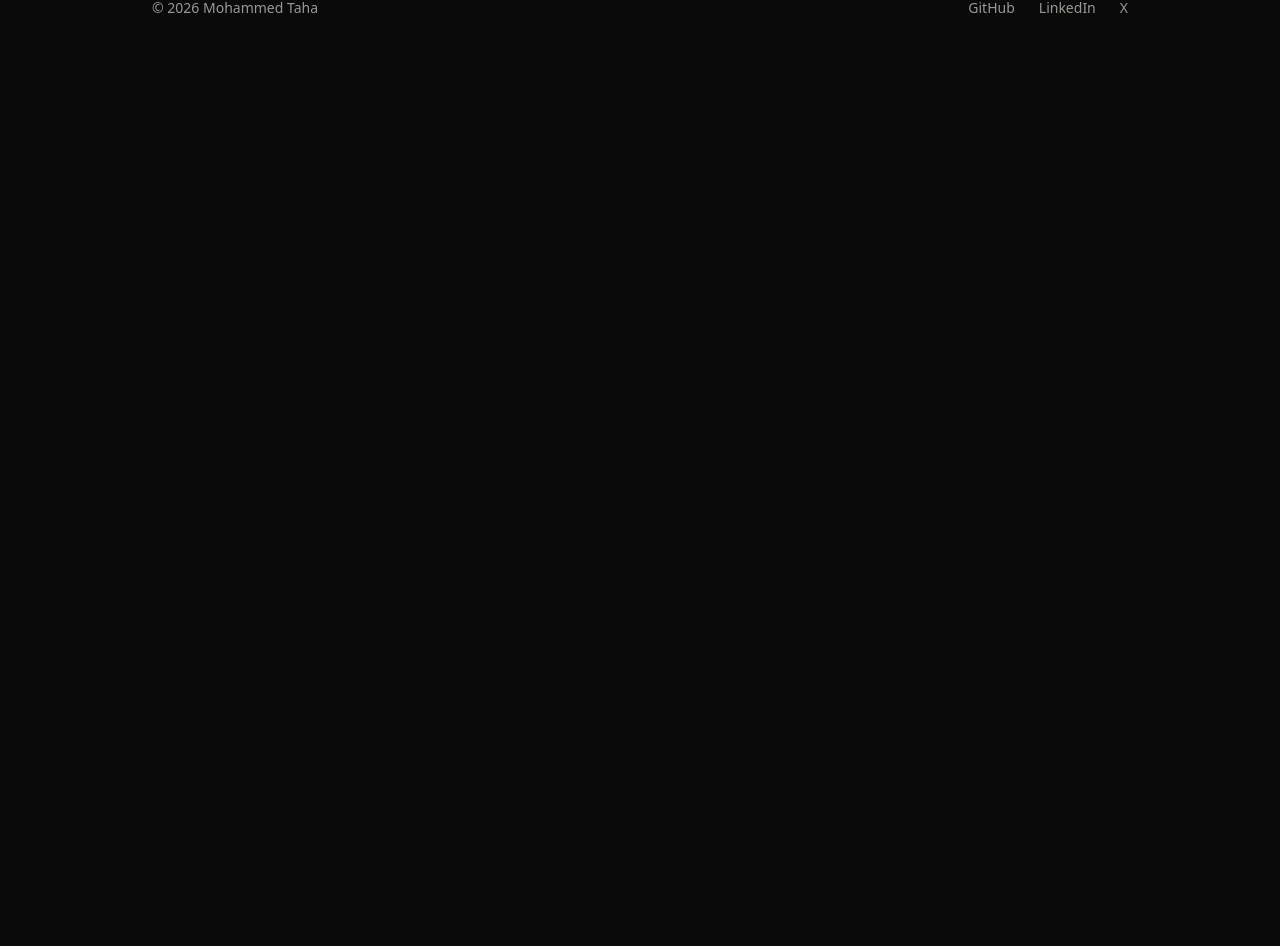
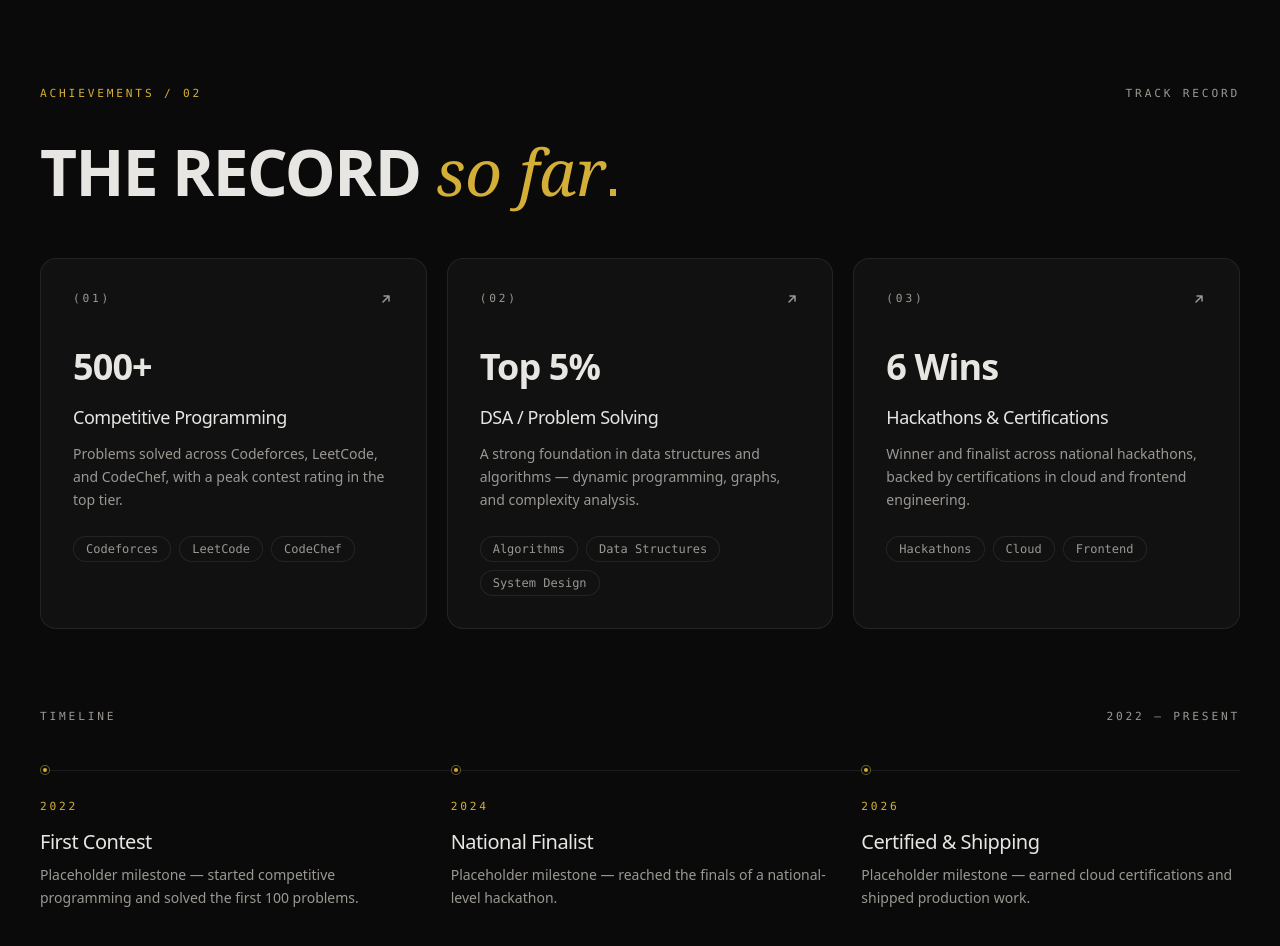
Before and after one commit to D3FAU1T200/portfolio, a React (Vite) app: page / in a window 1280 px wide. Shown: the part 1834-2780 px from the top of the page. Before the commit the page ends 1892 px from the top, so only its background shows below. Built offline with nearby package versions, Linux system fonts and the light colour scheme.

Commit message:
added Achivements

```diff
--- a/src/components/sections/Achievements.jsx
+++ b/src/components/sections/Achievements.jsx
@@ -1,3 +1,215 @@
+import { motion, useReducedMotion } from 'framer-motion'
+import { Tag } from '../ui/Tag'
+
+const ease = [0.16, 1, 0.3, 1]
+
+const container = {
+  hidden: {},
+  show: { transition: { staggerChildren: 0.09, delayChildren: 0.05 } },
+}
+
+const item = {
+  hidden: { opacity: 0, y: 20 },
+  show: { opacity: 1, y: 0, transition: { duration: 0.7, ease } },
+}
+
+const stagger = {
+  hidden: {},
+  show: { transition: { staggerChildren: 0.1 } },
+}
+
+const cards = [
+  {
+    index: '(01)',
+    title: 'Competitive Programming',
+    metric: '500+',
+    description:
+      'Problems solved across Codeforces, LeetCode, and CodeChef, with a peak contest rating in the top tier.',
+    tags: ['Codeforces', 'LeetCode', 'CodeChef'],
+  },
+  {
+    index: '(02)',
+    title: 'DSA / Problem Solving',
+    metric: 'Top 5%',
+    description:
+      'A strong foundation in data structures and algorithms — dynamic programming, graphs, and complexity analysis.',
+    tags: ['Algorithms', 'Data Structures', 'System Design'],
+  },
+  {
+    index: '(03)',
+    title: 'Hackathons & Certifications',
+    metric: '6 Wins',
+    description:
+      'Winner and finalist across national hackathons, backed by certifications in cloud and frontend engineering.',
+    tags: ['Hackathons', 'Cloud', 'Frontend'],
+  },
+]
+
+const milestones = [
+  {
+    year: '2022',
+    title: 'First Contest',
+    text: 'Placeholder milestone — started competitive programming and solved the first 100 problems.',
+  },
+  {
+    year: '2024',
+    title: 'National Finalist',
+    text: 'Placeholder milestone — reached the finals of a national-level hackathon.',
+  },
+  {
+    year: '2026',
+    title: 'Certified & Shipping',
+    text: 'Placeholder milestone — earned cloud certifications and shipped production work.',
+  },
+]
+
+function ArrowUpRight() {
+  return (
+    <svg
+      width="16"
+      height="16"
+      viewBox="0 0 16 16"
+      fill="none"
+      aria-hidden="true"
+    >
+      <path
+        d="M5 11L11 5M11 5H6M11 5v5"
+        stroke="currentColor"
+        strokeWidth="1.5"
+        strokeLinecap="round"
+        strokeLinejoin="round"
+      />
+    </svg>
+  )
+}
+
 export function Achievements() {
-  return <section id="achievements" aria-label="Achievements" />
+  const reduce = useReducedMotion()
+
+  return (
+    <section
+      id="achievements"
+      aria-label="Achievements"
+      className="relative scroll-mt-24 border-t border-line"
+    >
+      <motion.div
+        variants={reduce ? undefined : container}
+        initial={reduce ? false : 'hidden'}
+        whileInView={reduce ? undefined : 'show'}
+        viewport={{ once: true, margin: '-100px' }}
+        className="mx-auto w-full max-w-7xl px-6 py-24 sm:px-10 sm:py-32"
+      >
+        <motion.div
+          variants={item}
+          className="flex items-center justify-between gap-4 font-mono text-[0.7rem] tracking-[0.25em] text-ink-dim uppercase"
+        >
+          <span className="text-accent">Achievements / 02</span>
+          <span className="hidden sm:block">Track record</span>
+        </motion.div>
+
+        <motion.h2
+          variants={item}
+          className="mt-10 max-w-4xl font-display text-[clamp(2rem,5.5vw,4rem)] leading-[0.92] font-bold tracking-tight text-ink uppercase"
+        >
+          The record{' '}
+          <span className="font-serif font-normal tracking-normal text-accent normal-case italic">
+            so far
+          </span>
+          <span
+            aria-hidden="true"
+            className="ml-[0.06em] inline-block h-[0.1em] w-[0.1em] bg-accent align-baseline"
+          />
+        </motion.h2>
+
+        <motion.ul
+          variants={reduce ? undefined : stagger}
+          className="mt-14 grid grid-cols-1 gap-5 sm:grid-cols-2 lg:grid-cols-3"
+        >
+          {cards.map((card) => (
+            <motion.li key={card.title} variants={item} className="h-full">
+              <article className="group relative h-full overflow-hidden rounded-2xl border border-line bg-surface p-6 transition-all duration-300 hover:-translate-y-1 hover:border-accent/40 hover:bg-surface-2 sm:p-8">
+                <span
+                  aria-hidden="true"
+                  className="absolute inset-x-0 top-0 h-px origin-left scale-x-0 bg-gradient-to-r from-transparent via-accent to-transparent transition-transform duration-500 group-hover:scale-x-100"
+                />
+                <div className="flex items-center justify-between">
+                  <span className="font-mono text-[0.7rem] tracking-[0.25em] text-ink-dim uppercase transition-colors duration-300 group-hover:text-accent">
+                    {card.index}
+                  </span>
+                  <span className="text-ink-dim transition-all duration-300 group-hover:translate-x-1 group-hover:-translate-y-1 group-hover:text-accent">
+                    <ArrowUpRight />
+                  </span>
+                </div>
+
+                <p className="mt-10 font-display text-4xl font-bold tracking-tight text-ink">
+                  {card.metric}
+                </p>
+                <h3 className="mt-4 font-display text-lg font-medium tracking-tight text-ink">
+                  {card.title}
+                </h3>
+                <p className="mt-3 text-sm leading-relaxed text-ink-dim">
+                  {card.description}
+                </p>
+
+                <div className="mt-6 flex flex-wrap gap-2">
+                  {card.tags.map((tag) => (
+                    <Tag key={tag}>{tag}</Tag>
+                  ))}
+                </div>
+              </article>
+            </motion.li>
+          ))}
+        </motion.ul>
+
+        <motion.div
+          variants={item}
+          className="mt-20 flex items-center justify-between gap-4 font-mono text-[0.7rem] tracking-[0.25em] text-ink-dim uppercase"
+        >
+          <span>Timeline</span>
+          <span className="hidden sm:block">2022 — Present</span>
+        </motion.div>
+
+        <div className="relative mt-10">
+          <span
+            aria-hidden="true"
+            className="absolute top-[5px] right-0 left-0 hidden h-px bg-line md:block"
+          />
+          <motion.ol
+            variants={reduce ? undefined : stagger}
+            className="grid grid-cols-1 gap-10 md:grid-cols-3 md:gap-8"
+          >
+            {milestones.map((milestone, index) => (
+              <motion.li
+                key={milestone.title}
+                variants={item}
+                className="relative pl-10 md:pl-0"
+              >
+                {index < milestones.length - 1 && (
+                  <span
+                    aria-hidden="true"
+                    className="absolute top-3 left-[4px] h-[calc(100%+2.5rem)] w-px bg-line md:hidden"
+                  />
+                )}
+                <span
+                  aria-hidden="true"
+                  className="absolute top-0.5 left-0 inline-flex h-2.5 w-2.5 items-center justify-center rounded-full border border-accent/50 bg-base md:static md:mb-6 md:flex"
+                >
+                  <span className="h-1 w-1 rounded-full bg-accent" />
+                </span>
+                <p className="font-mono text-[0.7rem] tracking-[0.25em] text-accent uppercase">
+                  {milestone.year}
+                </p>
+                <h3 className="mt-3 font-display text-xl font-medium tracking-tight text-ink">
+                  {milestone.title}
+                </h3>
+                <p className="mt-2 text-sm leading-relaxed text-ink-dim">
+                  {milestone.text}
+                </p>
+              </motion.li>
+            ))}
+          </motion.ol>
+        </div>
+      </motion.div>
+    </section>
+  )
 }
```
